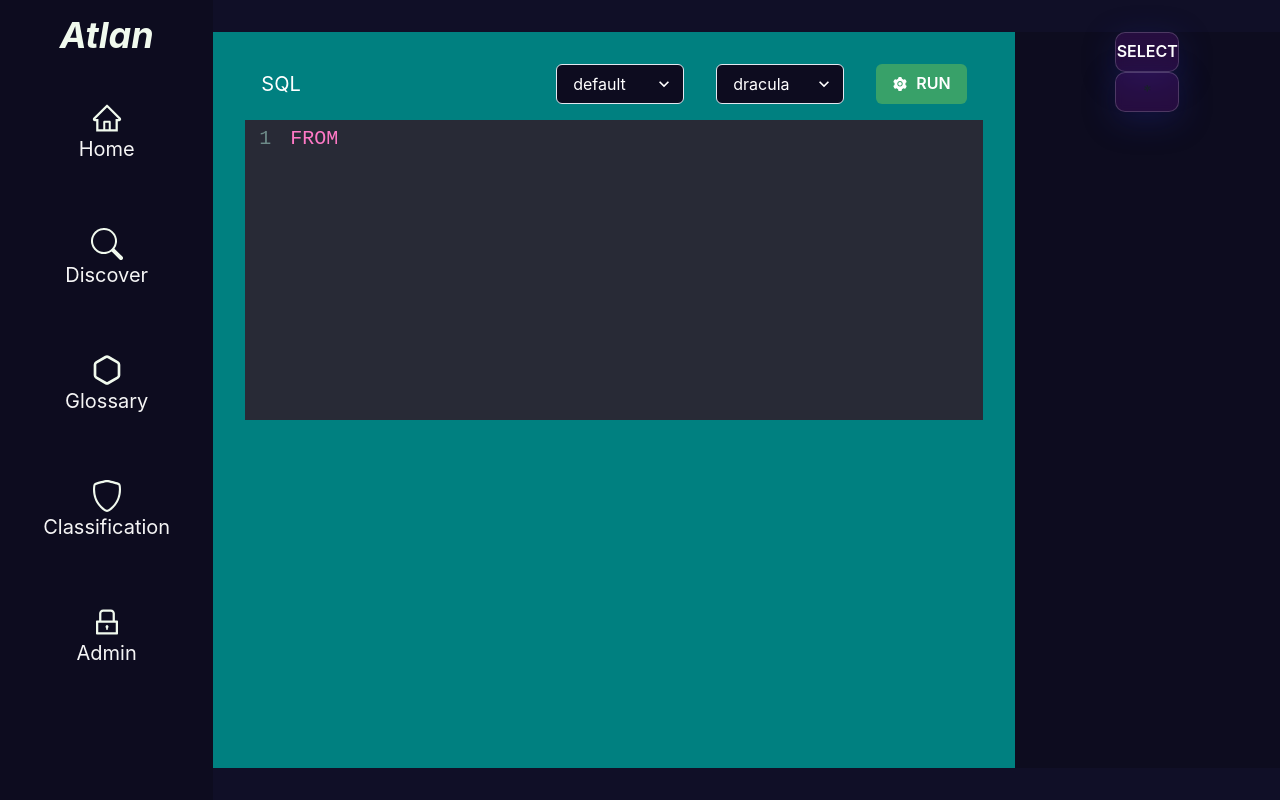
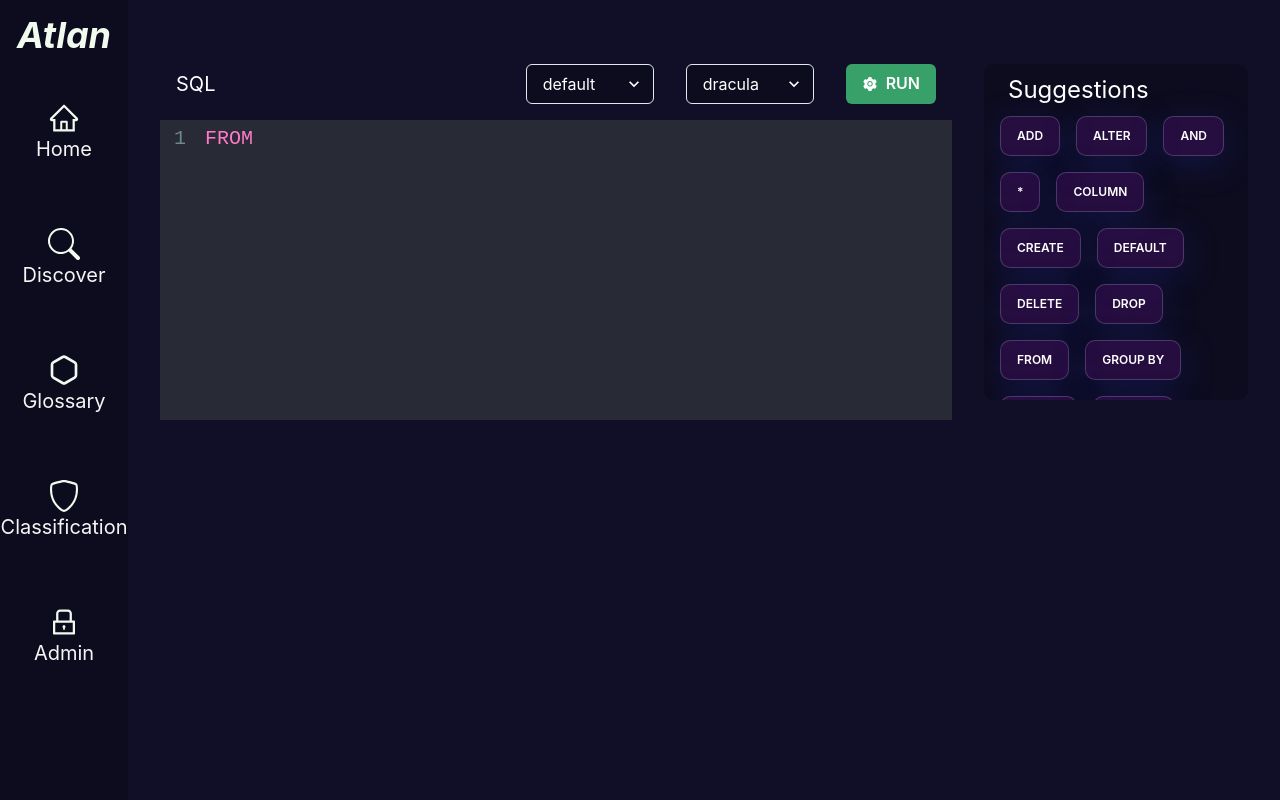
Before and after one commit to iamshubhankarkhare/sql-editor, a React (Create React App) app: page / in a window 1280 px wide. Built offline with nearby package versions, Linux system fonts and the light colour scheme.

Commit message:
add suggestion box

```diff
--- a/src/App.css
+++ b/src/App.css
@@ -6,7 +6,25 @@
   height: 40vmin;
   pointer-events: none;
 }
+/* width */
+::-webkit-scrollbar {
+  width: 10px;
+}
 
+/* Track */
+::-webkit-scrollbar-track {
+  background: #f1f1f1;
+}
+
+/* Handle */
+::-webkit-scrollbar-thumb {
+  background: #0D0C1F;
+}
+
+/* Handle on hover */
+::-webkit-scrollbar-thumb:hover {
+  background: #888;
+}
 @media (prefers-reduced-motion: no-preference) {
   .App-logo {
     animation: App-logo-spin infinite 20s linear;
@@ -31,7 +49,7 @@
   width: 100% !important;
 }
 .glassmorphism {
-  background: rgba(117, 21, 164, 0.25) !important;
+  background: rgba(117, 21, 164, 0.25) ;
   box-shadow: 0 8px 32px 0 rgba(31, 38, 135, 0.37) !important;
   backdrop-filter: blur(4px) !important;
   -webkit-backdrop-filter: blur(4px) !important;
--- a/src/components/navigations.js
+++ b/src/components/navigations.js
@@ -1,4 +1,5 @@
 import React, { useState } from 'react';
+import glassmorphismProps from '../styles/glassmorphismProps';
 import { AiOutlineHome, AiOutlineLock } from 'react-icons/ai';
 import { BsSearch, BsShield } from 'react-icons/bs';
 import { FiHexagon } from 'react-icons/fi';
@@ -22,13 +23,7 @@ function Navigations() {
           align="center"
           my="2"
           py="6"
-          _hover={{
-            background: 'rgba( 117, 21, 164, 0.25 )',
-            boxShadow: ' 0 8px 32px 0 rgba( 31, 38, 135, 0.37 )',
-            backdropFilter: 'blur( 4px )',
-            borderRadius: '10px',
-            cursor: 'pointer',
-          }}
+          _hover={glassmorphismProps}
         >
           <Icon as={nav.icon} color="#f1faee" w="8" h="8" />
           <Text color="#F5F5F5" fontSize="xl">
--- /dev/null
+++ b/src/components/suggestionBox.js
@@ -0,0 +1,59 @@
+import React, { useState } from 'react';
+import glassmorphismProps from '../styles/glassmorphismProps';
+import { Button, Flex, SimpleGrid, Text } from '@chakra-ui/react';
+
+function SuggestionBox({ handleClick }) {
+  const keyWords = [
+    'ADD',
+    'ALTER',
+    'AND',
+    '*',
+    'COLUMN',
+    'CREATE',
+    'DEFAULT',
+    'DELETE',
+    'DROP',
+    'FROM',
+    'GROUP BY',
+    'INSERT',
+    'HAVING',
+    'JOIN',
+    'LIKE',
+    'NOT',
+    'ORDER BY',
+    'NOT',
+    'SELECT',
+    'WHERE',
+  ];
+  return (
+    <Flex
+      bg="bg.primary"
+      h="50%"
+      w="100%"
+      borderRadius="10px"
+      flexWrap="wrap"
+      p="2"
+      overflow="auto"
+    >
+      <Text color="white" fontSize="2xl" w="100%" px="4">
+        Suggestions
+      </Text>
+      {keyWords.map((keyWord, i) => (
+        <Button
+          key={i}
+          mx="2"
+          my="2"
+          fontSize="xs"
+          {...glassmorphismProps}
+          color="white"
+          _hover={{ backgroundColor: 'bg.tertiary' }}
+          onClick={() => handleClick(keyWord)}
+        >
+          {keyWord}
+        </Button>
+      ))}
+    </Flex>
+  );
+}
+
+export default SuggestionBox;
--- a/src/pages/playgroud.js
+++ b/src/pages/playgroud.js
@@ -1,5 +1,6 @@
 import React, { useState } from 'react';
 import Editor from '../components/editor';
+import SuggestionBox from '../components/suggestionBox';
 import { Button, Flex, SimpleGrid, Text } from '@chakra-ui/react';
 import Navigations from '../components/navigations';
 
@@ -10,7 +11,7 @@ function Playgroud() {
   };
   return (
     <Flex bg="bg.secondary" h="100vh" justify="space-between">
-      <Flex direction="column" display={['none', 'flex']} w="20vw">
+      <Flex direction="column" display={['none', 'flex']} w="10vw">
         <Text
           bg="bg.primary"
           py="2"
@@ -24,31 +25,17 @@ function Playgroud() {
         </Text>
         <Navigations />
       </Flex>
-      <Flex my="8" bg="teal" w="100%">
+      <Flex my="8" w="100%">
         <Editor suggestions={suggestions} setSuggestions={setSuggestions} />
         <Flex
           direction="column"
-          bg="bg.primary"
           align="center"
           display={['none', 'flex']}
+          mr="8"
+          my="8"
           w="30vw"
         >
-          <Button
-            w="16"
-            bg="transparent"
-            color="white"
-            className="glassmorphism"
-            onClick={() => handleClick('SELECT')}
-          >
-            SELECT
-          </Button>
-          <Button
-            w="16"
-            className="glassmorphism"
-            onClick={() => handleClick('*')}
-          >
-            *
-          </Button>
+          <SuggestionBox handleClick={handleClick} />
         </Flex>
       </Flex>
     </Flex>
--- /dev/null
+++ b/src/styles/glassmorphismProps.js
@@ -0,0 +1,9 @@
+const glassmorphismProps = {
+  background: 'rgba( 117, 21, 164, 0.25 )',
+  boxShadow: ' 0 8px 32px 0 rgba( 31, 38, 135, 0.37 )',
+  border: '1px solid rgba(255, 255, 255, 0.18)',
+  backdropFilter: 'blur( 4px )',
+  borderRadius: '10px',
+  cursor: 'pointer',
+};
+export default glassmorphismProps;
```
